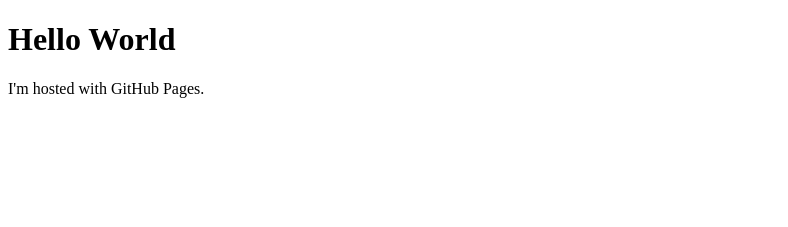
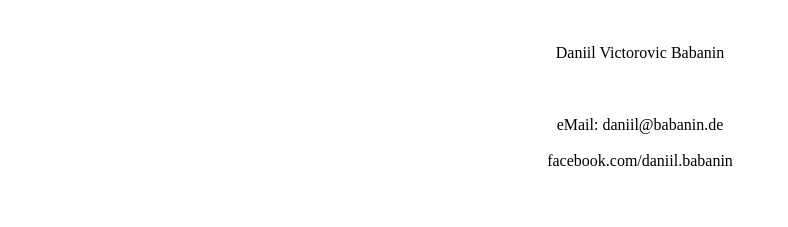
Before and after one commit to DaniilBabanin/DaniilBabanin.github.io, a plain HTML site: page index.html in a window 1280 px wide. Shown: the whole page, without its empty margins (0-788 px from the left). Drawn offline with Linux system fonts and the light colour scheme.

Commit message:
simple card

```diff
--- a/index.html
+++ b/index.html
@@ -1,7 +1,12 @@
-<!DOCTYPE html>
 <html>
-<body>
-<h1>Hello World</h1>
-<p>I'm hosted with GitHub Pages.</p>
+<head>
+<title>Babanin</title>
+</head>
+<center>
+<br></br>Daniil Victorovic Babanin
+<br></br><br></br> eMail: daniil@babanin.de
+<br></br>facebook.com/daniil.babanin<br></br><br></br>
+</center>
+
 </body>
 </html>
```
